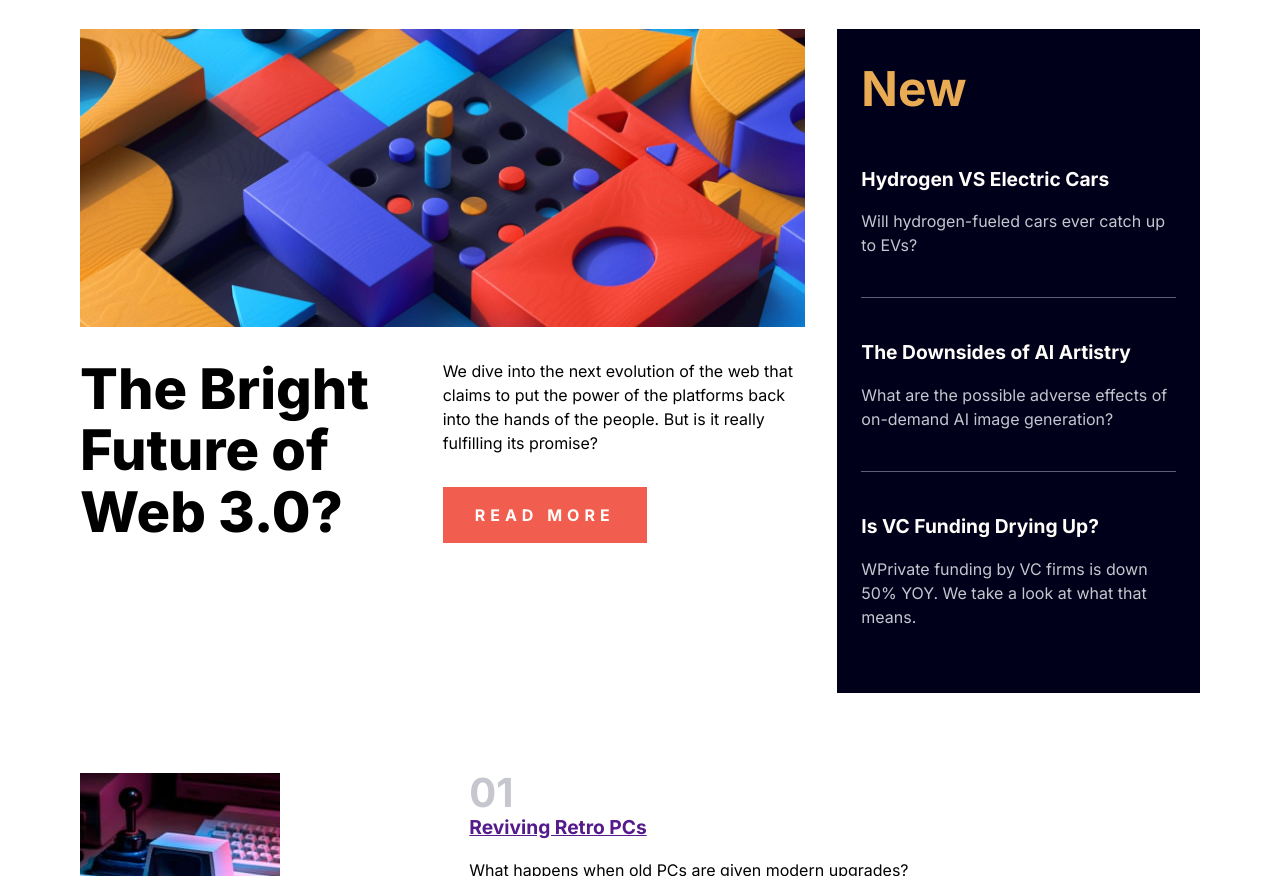
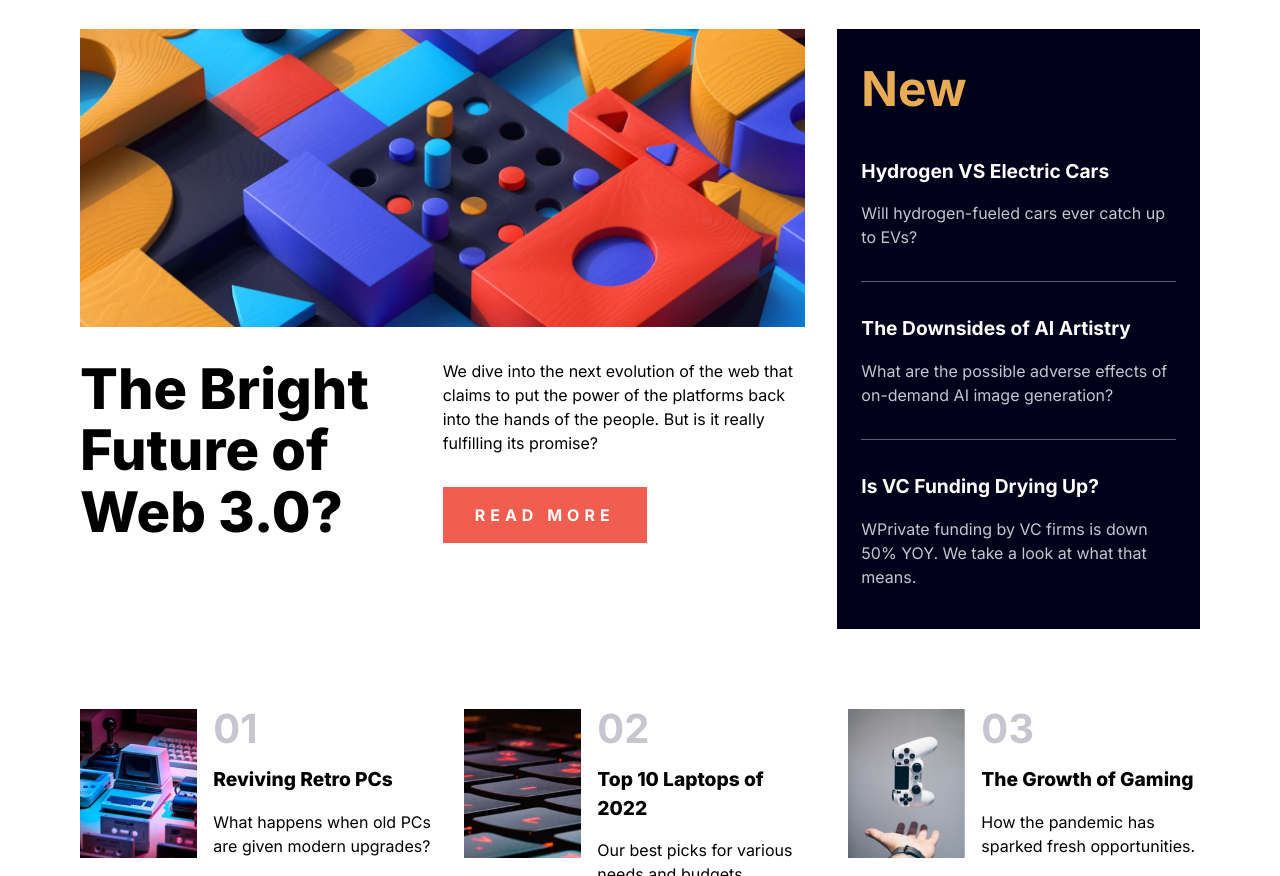
Before and after one commit to approved4me/FM-news-homepage-main, a plain HTML site: page index.html in a window 1280 px wide. Shown: the part 76-952 px from the top of the page. Drawn offline with Linux system fonts and the light colour scheme.

Commit message:
desktop ready

```diff
--- a/style.css
+++ b/style.css
@@ -180,7 +180,11 @@ h1 {
 }
 
 .news_bits {
-    padding-block: 2.5rem;
+    padding-block: 2rem;
+}
+
+.news_bits:last-child {
+    padding-bottom: 1rem;
 }
 
 .news_bits:nth-child(odd) {
@@ -191,6 +195,7 @@ h1 {
 .further_headlines {
     margin-top: 5rem;
     margin-bottom: 5rem;
+    gap: 2rem;
 }
 
 .further_bits {
@@ -213,6 +218,16 @@ h1 {
 .content h3 {
     font-size: 1.2rem;
     padding-bottom: 1rem;
+    font-weight: 800;
+}
+
+.content h3 a {
+    color: #000;
+    text-decoration: none;
+}
+
+.content h3 a:hover {
+    color: var(--primary-soft_red);
 }
 
 .content p {
@@ -272,7 +287,7 @@ h1 {
     }
 
     nav a:hover {
-        color: var(--primary-soft_orange);
+        color: var(--primary-soft_red);
     }
 
     .icon {
@@ -296,4 +311,13 @@ h1 {
         font-size: 3.5rem;
 
     }
+
+    .further_headlines {
+        display: grid;
+        grid-template-columns: 1fr 1fr 1fr;
+    }
+
+    .content h3 {
+        padding-top: 1rem;;
+    }
 }
```
